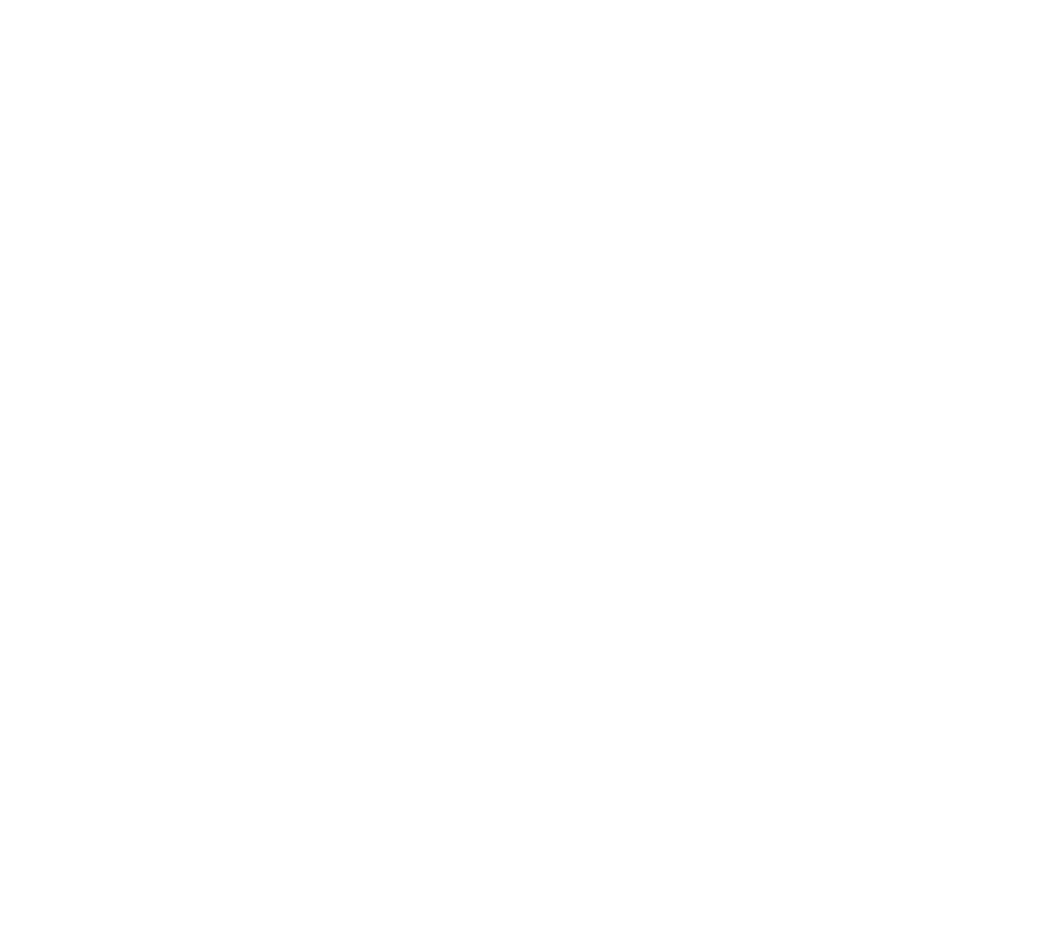
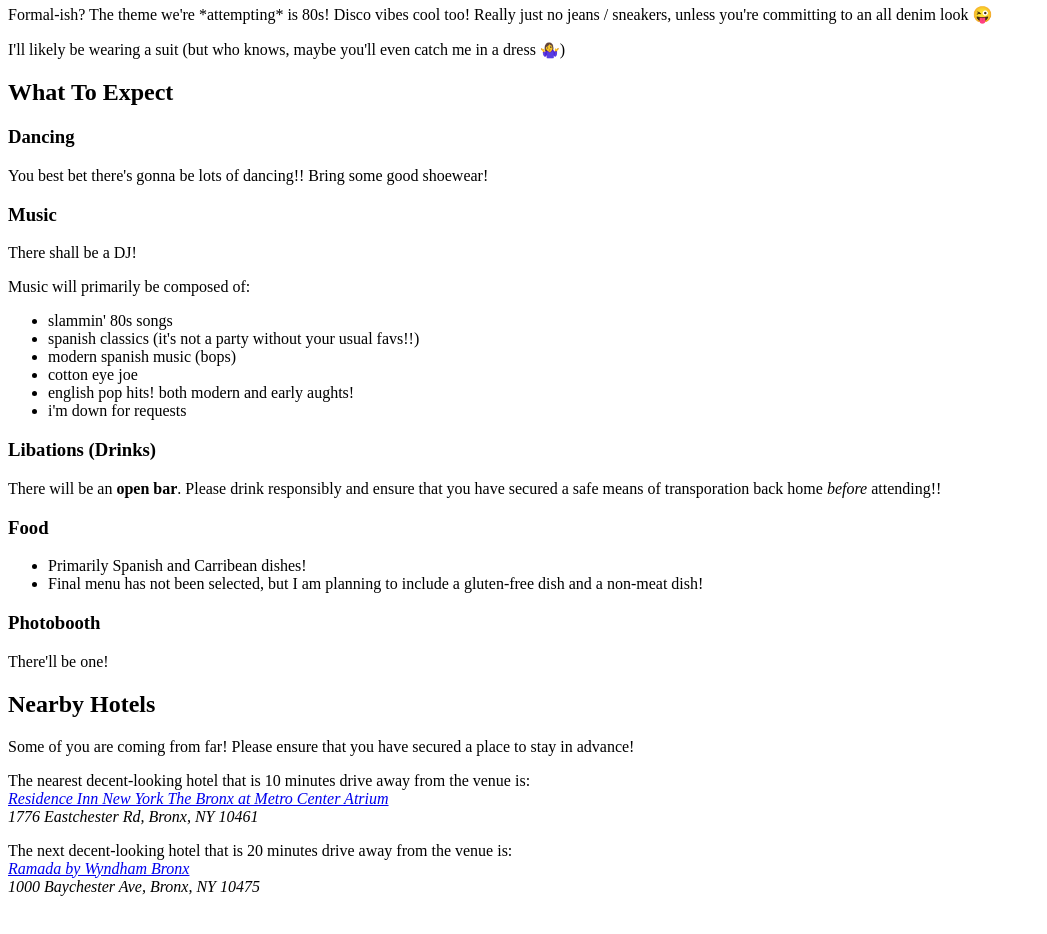
Before and after one commit to walshyb/party-site, a React (Create React App) app: page / in a window 1280 px wide. Shown: the part 440-1374 px from the top of the page, without its empty margins (0-1047 px from the left). Before the commit the page ends 800 px from the top, so only its background shows below. Built offline with nearby package versions, Linux system fonts and the light colour scheme.

Commit message:
All deets

```diff
--- a/src/App.jsx
+++ b/src/App.jsx
@@ -22,14 +22,18 @@ function App() {
           </p>
         </section>
         <section className="deets">
-          <h2>Party Details</h2>
+          <div className="time-location">
+            <h2>Time and Place</h2>
             <p>
               <time datetime="2025-03-01">March 1st, 2025</time>
               <br />
               <time datetime="19:00">7:00 PM - 12:00 AM</time>
             </p>
             <address>
-            <a href="https://maps.app.goo.gl/7Yyak4wwimhJ8ibn7" target="_blank">
+              <a
+                href="https://maps.app.goo.gl/7Yyak4wwimhJ8ibn7"
+                target="_blank"
+              >
                 Maestro's Caterers
               </a>
               <br />
@@ -38,6 +42,98 @@ function App() {
             <p>
               <i>There is valet parking!</i>
             </p>
+          </div>
+          <div className="attire">
+            <h2>Attire</h2>
+            <p>
+              Formal-ish? The theme we're *attempting* is 80s! Disco vibes cool
+              too! Really just no jeans / sneakers, unless you're committing to
+              an all denim look 😜
+            </p>
+            <p>
+              I'll likely be wearing a suit (but who knows, maybe you'll even
+              catch me in a dress 🤷‍♀️)
+            </p>
+          </div>
+          <div className="expectations">
+            <h2>What To Expect</h2>
+            <h3>Dancing</h3>
+            <p>
+              You best bet there's gonna be lots of dancing!! Bring some good
+              shoewear!
+            </p>
+
+            <h3>Music</h3>
+            <p>There shall be a DJ!</p>
+            <p>
+              Music will primarily be composed of:
+              <ul>
+                <li>slammin' 80s songs</li>
+                <li>
+                  spanish classics (it's not a party without your usual favs!!)
+                </li>
+                <li>modern spanish music (bops)</li>
+                <li>cotton eye joe</li>
+                <li>english pop hits! both modern and early aughts!</li>
+                <li>i'm down for requests</li>
+              </ul>
+            </p>
+
+            <h3>Libations (Drinks)</h3>
+            <p>
+              There will be an <strong>open bar</strong>. Please drink
+              responsibly and ensure that you have secured a safe means of
+              transporation back home <i>before</i> attending!!
+            </p>
+
+            <h3>Food</h3>
+            <ul>
+              <li>Primarily Spanish and Carribean dishes!</li>
+              <li>
+                Final menu has not been selected, but I am planning to include a
+                gluten-free dish and a non-meat dish!
+              </li>
+            </ul>
+
+            <h3>Photobooth</h3>
+            <p>There'll be one!</p>
+          </div>
+          <div className="hotels">
+            <h2>Nearby Hotels</h2>
+            <p>
+              Some of you are coming from far! Please ensure that you have
+              secured a place to stay in advance!
+            </p>
+            <p>
+              The nearest decent-looking hotel that is 10 minutes drive away
+              from the venue is:
+              <address>
+                <a
+                  href="https://maps.app.goo.gl/6Dn2GZnEEzC4U6pX6"
+                  target="_blank"
+                >
+                  Residence Inn New York The Bronx at Metro Center Atrium
+                </a>
+                <br />
+                1776 Eastchester Rd, Bronx, NY 10461
+              </address>
+            </p>
+            <p>
+              The next decent-looking hotel that is 20 minutes drive away from
+              the venue is:
+              <address>
+                <a
+                  href="https://maps.app.goo.gl/BsAdbGnbujWpecBe6"
+                  target="_blank"
+                >
+                  Ramada by Wyndham Bronx
+                </a>
+                <br />
+                1000 Baychester Ave, Bronx, NY 10475
+              </address>
+              <br />
+            </p>
+          </div>
         </section>
       </main>
       <footer></footer>
```
Lines whose indentation alone changed are shown as unchanged.
